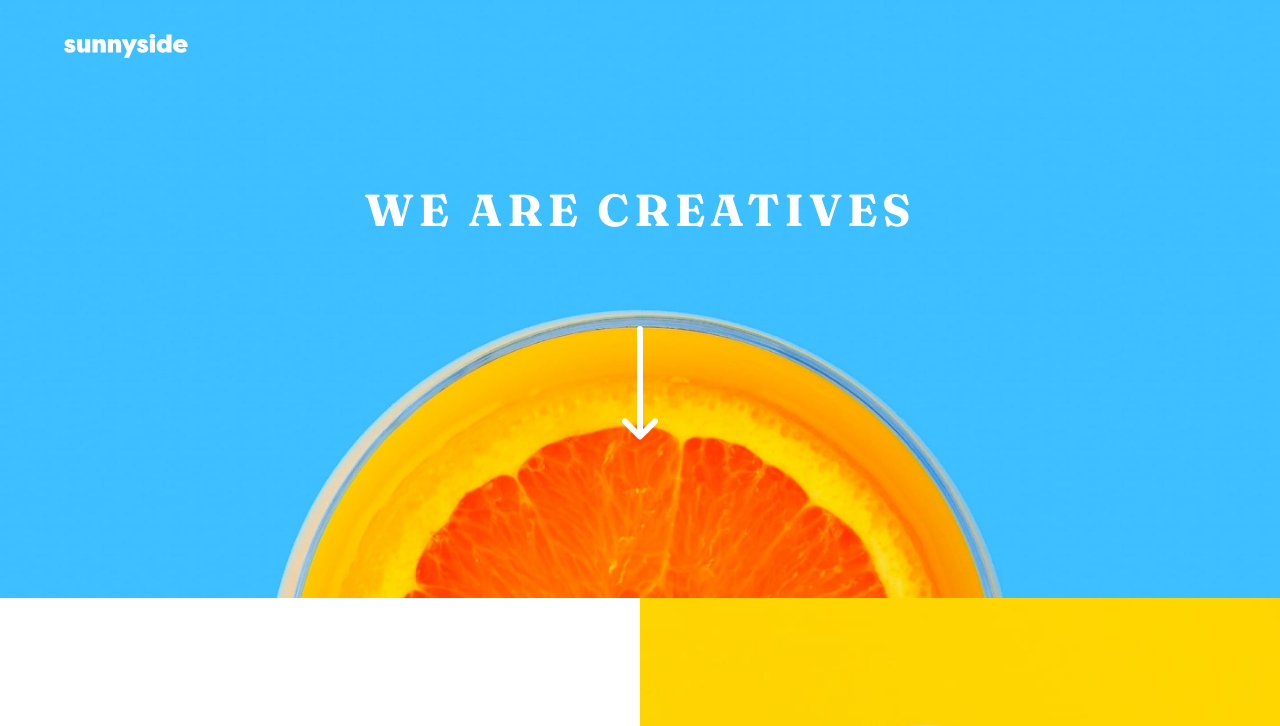
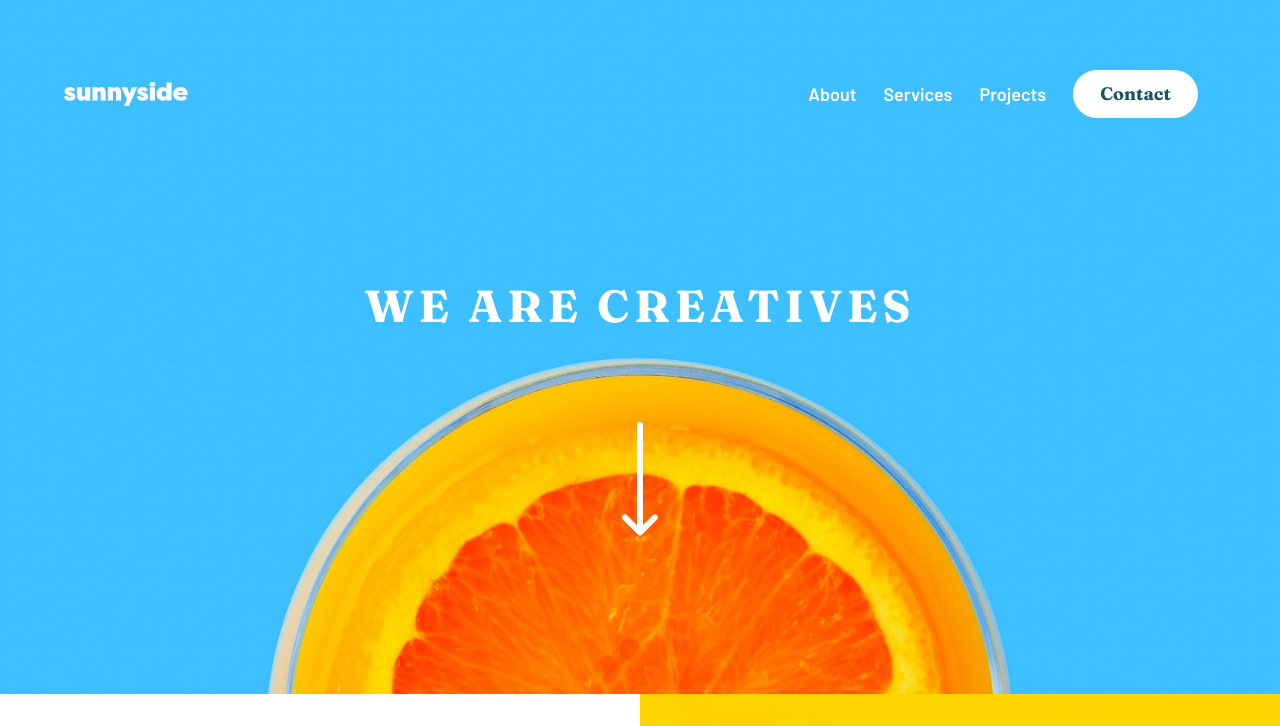
Before and after one commit to ErickOsuna/portafolio--sunnysideAgencyLandingPage--frontedMentor, a plain HTML site: page index.html in a window 1280 px wide. Shown: the top 726 px of the page. Drawn offline with Linux system fonts and the light colour scheme.

Commit message:
Último commit

```diff
--- a/css/styles.css
+++ b/css/styles.css
@@ -55,7 +55,7 @@ h1,h2,h3 {
 }
 
 .nav__links {
-    position: absolute;
+    position: fixed;
     top: 6em;
     left: 0;
     right: 0;
@@ -65,7 +65,6 @@ h1,h2,h3 {
     background-color: var(--white);
     display: grid;
     gap: 2em;
-
     opacity: 0;
     pointer-events: none;
     transition: .3s opacity;
@@ -77,7 +76,7 @@ h1,h2,h3 {
 }
 
 .nav__hamburger {
-    pointer-events: none;
+    pointer-events: unset;
 }
 
 .nav__links::before {
@@ -328,10 +327,21 @@ h1,h2,h3 {
     }
 
     .nav__links {
+        background-color: unset;
+        position: unset;
+        width: unset;
+        margin: unset;
+        opacity: 1;
         display: grid;
         grid-auto-flow: column;
         gap: 1.5em;
         align-items: center;
+        pointer-events: unset;
+    }
+
+    .nav__links:target {
+        pointer-events: unset;
+        opacity: 1;
     }
 
     .nav__link {
```
